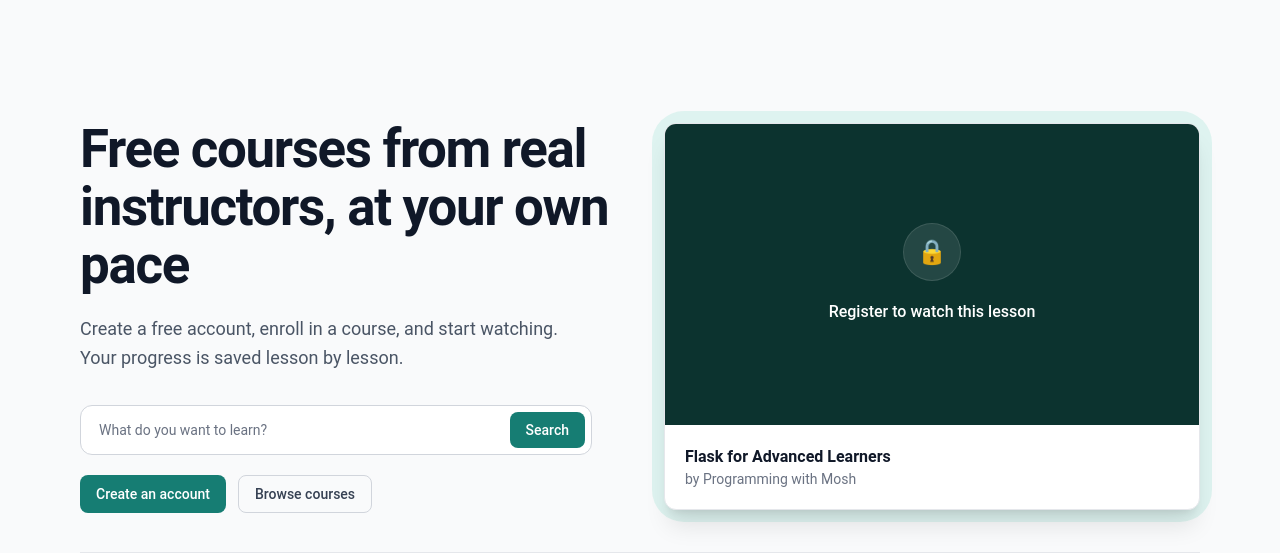
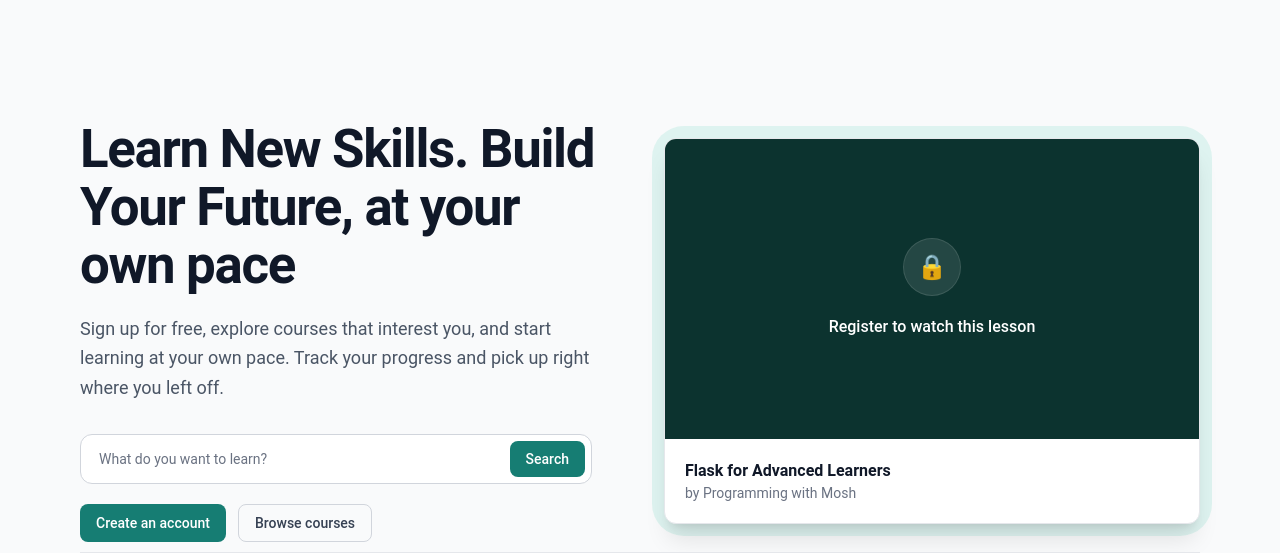
Before and after one commit to BoyAloneGraphix001/CourseHub, a Flask app: page / in a window 1280 px wide. Shown: the part 65-618 px from the top of the page. Run offline with Flask 3, Linux system fonts and the light colour scheme; data that the repository does not hold is empty; style sheets or scripts are compiled from the project's sources; some libraries are stand-ins or nearby versions.

Commit message:
Instructors section

```diff
--- a/app/student/routes.py
+++ b/app/student/routes.py
@@ -69,7 +69,6 @@ def dashboard():
 @student.route("/enroll/<int:course_id>", methods=["POST"])
 @login_required
 def enroll(course_id):
-    title = "Enroll || CourseHub"
     course = Course.query.filter_by(id=course_id, is_published=True).first_or_404()
     if course.instructor_id == current_user.id:
         flash("This is your own course.", "info")
@@ -77,7 +76,7 @@ def enroll(course_id):
         db.session.add(Enrollment(student_id=current_user.id, course_id=course.id))
         db.session.commit()
         flash(f"You are now enrolled in {course.title}. Your lessons are unlocked.", "success")
-    return redirect(url_for("main.course_detail", course_id=course.id), title=title)
+    return redirect(url_for("main.course_detail", course_id=course.id))
 
 
 # ───────────── Course player ─────────────
--- a/app/templates/components/_navbar.html
+++ b/app/templates/components/_navbar.html
@@ -40,7 +40,7 @@
         </a>
         <form method="post" action="{{ url_for('auth.logout') }}">
           <input type="hidden" name="csrf_token" value="{{ csrf_token() }}">
-          <button type="submit" class="btn-outline">Log out</button>
+          <button type="submit" class="btn-outline cursor-pointer">Log out</button>
         </form>
       {% else %}
         <a href="{{ url_for('auth.login') }}" class="px-3 py-2 text-sm font-medium text-gray-700 hover:text-gray-900">Log in</a>
--- a/app/templates/instructor/course_form.html
+++ b/app/templates/instructor/course_form.html
@@ -2,7 +2,6 @@
 {% from "components/_form_field.html" import render_field %}
 {% from "components/_course_tabs.html" import course_header, course_tabs %}
 
-{% block title %}{{ 'Edit course' if course else 'New course' }} | CourseHub{% endblock %}
 
 {% block instructor_content %}
   {% if course %}
--- a/app/templates/instructor/courses.html
+++ b/app/templates/instructor/courses.html
@@ -42,7 +42,7 @@
               data-confirm="{{ 'Unpublish this course? Learners will no longer see it.' if c.is_published else 'Publish this course for everyone?' }}">
           <input type="hidden" name="csrf_token" value="{{ csrf_token() }}">
           <input type="hidden" name="next" value="{{ request.full_path }}">
-          <button class="{{ 'btn-outline' if c.is_published else 'btn-primary' }}">{{ 'Unpublish' if c.is_published else 'Publish' }}</button>
+          <button class="{{ 'btn-outline cursor-pointer' if c.is_published else 'btn-primary cursor-pointer' }}">{{ 'Unpublish' if c.is_published else 'Publish' }}</button>
         </form>
       </div>
     {% else %}
--- a/app/templates/main/index.html
+++ b/app/templates/main/index.html
@@ -6,10 +6,11 @@
 <section class="grid items-center gap-12 py-8 lg:grid-cols-2 lg:py-14">
   <div>
     <h1 class="text-4xl font-bold leading-[1.1] tracking-tight sm:text-5xl lg:text-[3.3rem]">
-      Free courses from real instructors, at your own pace
+      Learn New Skills. Build Your Future, at your own pace
     </h1>
     <p class="mt-5 max-w-lg text-lg leading-relaxed text-gray-600">
-      Create a free account, enroll in a course, and start watching. Your progress is saved lesson by lesson.
+      Sign up for free, explore courses that interest you, and start learning at your own pace. Track your progress and pick up right where you left off.
+
     </p>
 
     <form method="get" action="{{ url_for('main.catalog') }}" role="search"
```
Also changed, not shown: app/instructor/routes.py (+11 -8 lines).
